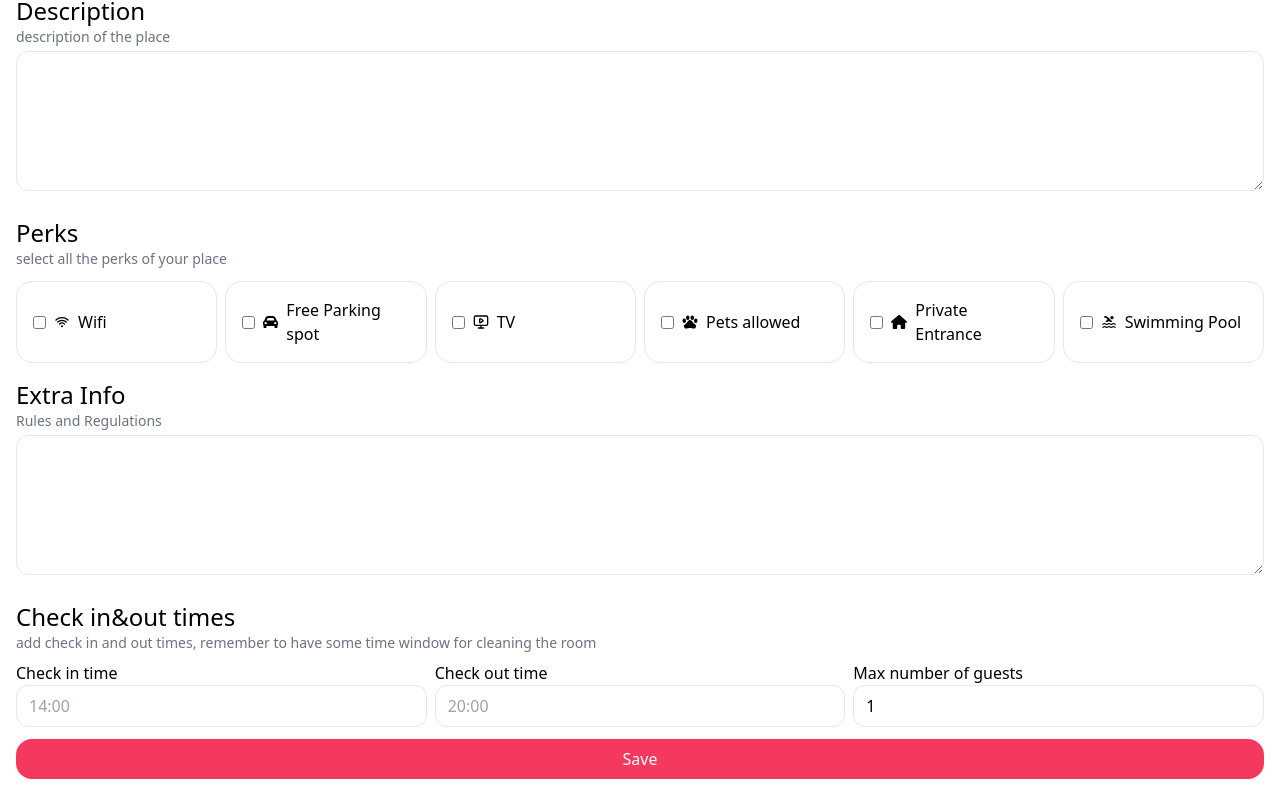
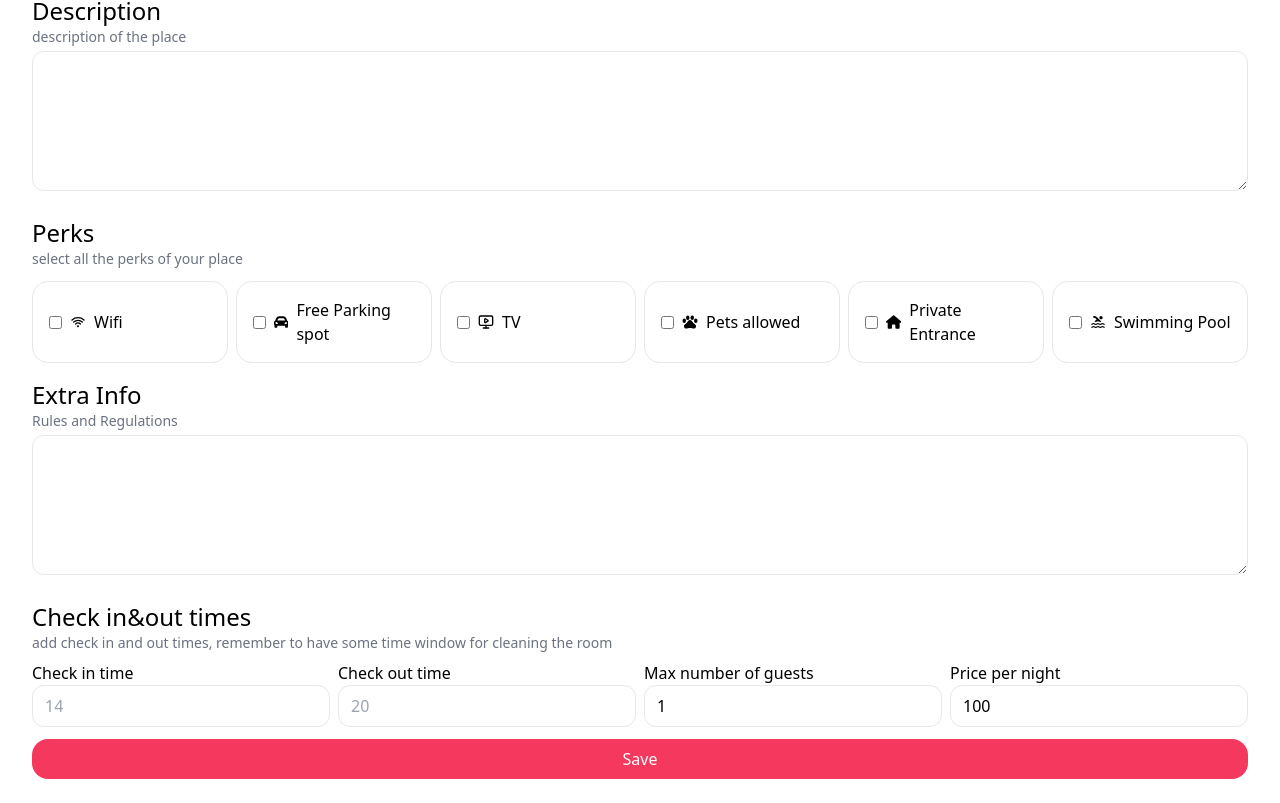
Before and after one commit to 1ashutosh1/Hotel-Booking-App, a React (Vite) app in the folder client/: page /account/places/new in a window 1280 px wide. Shown: the part 657-1460 px from the top of the page. Built offline with nearby package versions, Linux system fonts and the light colour scheme; no server answers; the HTML template or start-up script is replaced by a standard one.

Commit message:
Listing Places on HomePage

```diff
--- a/client/src/components/Layout.jsx
+++ b/client/src/components/Layout.jsx
@@ -4,7 +4,7 @@
 
 const Layout = () => {
   return (
-    <div className='p-4 flex flex-col min-h-screen'>
+    <div className='py-4 px-8 flex flex-col min-h-screen'>
       <Header/>
       <Outlet/>
     </div>
--- a/client/src/pages/IndexPage.jsx
+++ b/client/src/pages/IndexPage.jsx
@@ -1,7 +1,29 @@
-import React from "react";
+import React, { useEffect, useState } from "react";
+import axios from 'axios';
 
 const IndexPage = () => {
-  return <div>Index Page Here</div>;
+  const [places,setPlaces] = useState([]);
+  useEffect(() => {
+   axios.get('/places').then(response => {
+     setPlaces(response.data);
+   });
+  },[])
+  return (
+    <div className="mt-8 grid gap-x-6 gap-y-8 grid-cols-2 md:grid-cols-3 lg:grid-cols-4">
+      {places.length > 0 && places.map(place => (
+        <div>
+          <div className="bg-gray-500 mb-2 rounded-2xl flex">
+          {place.photos?.[0] && (<img className="rounded-2xl object-cover aspect-square" src={'http://localhost:4000/uploads/' + place.photos?.[0]} alt="" />)}
+          </div>
+          <h2 className="font-bold">{place.address}</h2>
+          <h2 className="text-sm text-gray-500">{place.title}</h2>
+          <div className="mt-1">
+            <span className="font-bold">${place.price}</span> per night
+          </div>
+        </div>
+      ))}
+    </div>
+  );
 };
 
 export default IndexPage;
--- a/client/src/pages/PlacesFormPage.jsx
+++ b/client/src/pages/PlacesFormPage.jsx
@@ -17,6 +17,7 @@
   const [checkIn, setCheckIn] = useState("");
   const [checkOut, setCheckOut] = useState("");
   const [maxGuests, setmaxGuests] = useState(1);
+  const [price, setPrice] = useState(100);
   const [redirect, setRedirect] = useState(false);
 
   useEffect(() => {
@@ -34,6 +35,7 @@
       setCheckIn(data.checkIn);
       setCheckOut(data.checkOut);
       setmaxGuests(data.maxGuests);
+      setPrice(data.price);
     });
   }, [id]);
 
@@ -58,6 +60,7 @@
       checkIn,
       checkOut,
       maxGuests,
+      price,
     };
     if (id) {
       // update
@@ -119,14 +122,14 @@
           "Check in&out times",
           "add check in and out times, remember to have some time window for cleaning the room"
         )}
-        <div className="grid gap-2 sm:grid-cols-3">
+        <div className="grid gap-2 grid-cols-2 md:grid-cols-4">
           <div>
             <h3 className="mt-2 -mb-1">Check in time</h3>
             <input
               type="text"
               value={checkIn}
               onChange={(ev) => setCheckIn(ev.target.value)}
-              placeholder="14:00"
+              placeholder="14"
             />
           </div>
           <div>
@@ -135,7 +138,7 @@
               type="text"
               value={checkOut}
               onChange={(ev) => setCheckOut(ev.target.value)}
-              placeholder="20:00"
+              placeholder="20"
             />
           </div>
           <div>
@@ -146,6 +149,14 @@
               onChange={(ev) => setmaxGuests(ev.target.value)}
             />
           </div>
+          <div>
+            <h3 className="mt-2 -mb-1">Price per night</h3>
+            <input
+              type="number"
+              value={price}
+              onChange={(ev) => setPrice(ev.target.value)}
+            />
+          </div>
         </div>
         <button className="primary my-2">Save</button>
       </form>
--- a/client/src/pages/PlacesPage.jsx
+++ b/client/src/pages/PlacesPage.jsx
@@ -7,7 +7,7 @@
 export default function PlacesPage() {
   const [places,setPlaces] = useState([]);
   useEffect(() => {
-    axios.get('/places').then(({data}) => {
+    axios.get('/user-places').then(({data}) => {
       setPlaces(data);
     });
   },[])
```
Also changed, not shown: 42 other files (tests, documents, lock files or other folders).
